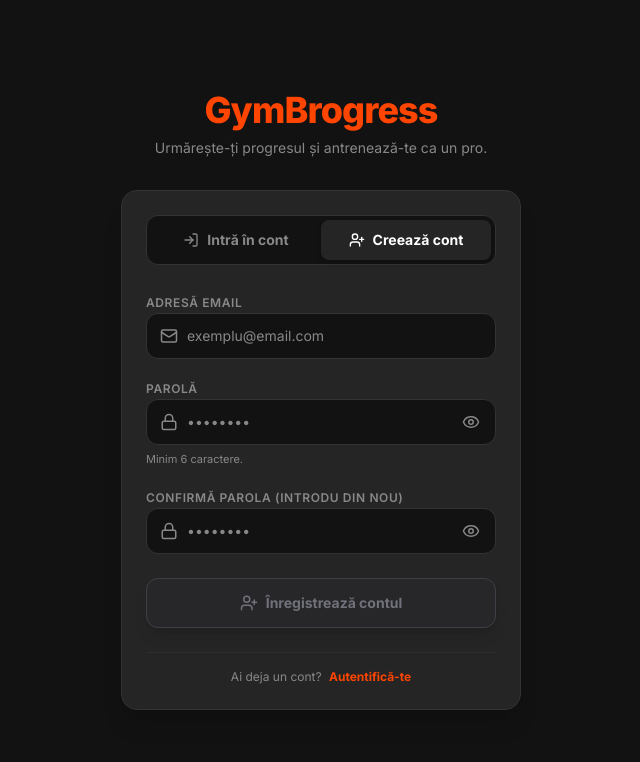
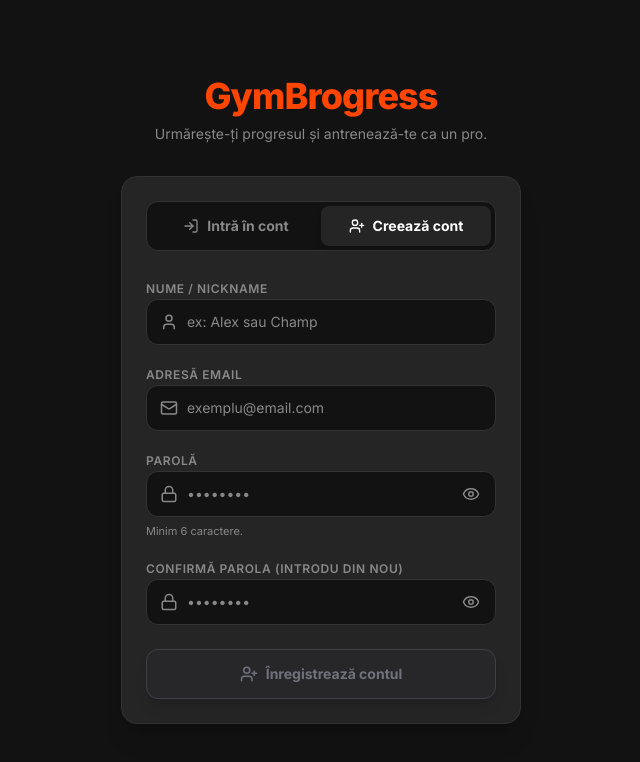
Before and after one commit to wFlorea/GymBrogress, a Next.js app: page /login in a window 1280 px wide. Both pictures are taken after a click on the button "Creează cont". Shown: the top 762 px of the page, without its empty margins (319-959 px from the left). Built offline with nearby package versions, Linux system fonts and the light colour scheme.

Commit message:
feat: add name field on signup, remove redundant footer auth links, and display dynamic name in profile

```diff
--- a/src/app/login/LoginForm.tsx
+++ b/src/app/login/LoginForm.tsx
@@ -2,10 +2,11 @@
 
 import { useState } from 'react'
 import { login, signup } from './actions'
-import { Eye, EyeOff, Lock, Mail, AlertCircle, CheckCircle2, UserPlus, LogIn } from 'lucide-react'
+import { Eye, EyeOff, Lock, Mail, AlertCircle, CheckCircle2, UserPlus, LogIn, User } from 'lucide-react'
 
 export function LoginForm({ serverMessage }: { serverMessage?: string }) {
   const [mode, setMode] = useState<'login' | 'signup'>('login')
+  const [name, setName] = useState('')
   const [email, setEmail] = useState('')
   const [password, setPassword] = useState('')
   const [confirmPassword, setConfirmPassword] = useState('')
@@ -26,6 +27,12 @@ export function LoginForm({ serverMessage }: { serverMessage?: string }) {
     setClientError(null)
 
     if (mode === 'signup') {
+      if (!name.trim()) {
+        e.preventDefault()
+        setClientError('Te rugăm să introduci un nume sau nickname.')
+        return
+      }
+
       if (password.length < 6) {
         e.preventDefault()
         setClientError('Parola trebuie să aibă cel puțin 6 caractere.')
@@ -84,6 +91,28 @@ export function LoginForm({ serverMessage }: { serverMessage?: string }) {
 
         {/* Form */}
         <form onSubmit={handleSubmit} className="flex flex-col gap-4">
+          {/* Name / Nickname (Only in Signup Mode) */}
+          {mode === 'signup' && (
+            <div className="space-y-1.5 animate-in fade-in slide-in-from-top-2 duration-200">
+              <label className="text-xs font-semibold uppercase tracking-wider text-[var(--color-muted)]" htmlFor="name">
+                Nume / Nickname
+              </label>
+              <div className="relative">
+                <input
+                  id="name"
+                  name="name"
+                  type="text"
+                  value={name}
+                  onChange={(e) => setName(e.target.value)}
+                  placeholder="ex: Alex sau Champ"
+                  required
+                  className="w-full rounded-xl pl-10 pr-4 py-3 bg-[#121212] border border-[var(--color-border)] text-white placeholder:text-[var(--color-muted)] focus:outline-none focus:border-[var(--color-primary)] transition-colors text-sm"
+                />
+                <User size={18} className="absolute left-3.5 top-1/2 -translate-y-1/2 text-[var(--color-muted)]" />
+              </div>
+            </div>
+          )}
+
           {/* Email */}
           <div className="space-y-1.5">
             <label className="text-xs font-semibold uppercase tracking-wider text-[var(--color-muted)]" htmlFor="email">
@@ -207,9 +236,9 @@ export function LoginForm({ serverMessage }: { serverMessage?: string }) {
           ) : (
             <button
               formAction={signup}
-              disabled={isPasswordMismatch || password.length < 6}
+              disabled={isPasswordMismatch || password.length < 6 || !name.trim()}
               className={`mt-2 w-full rounded-xl py-3.5 font-bold transition-all shadow-lg text-sm flex items-center justify-center gap-2 ${
-                isPasswordMismatch || password.length < 6
+                isPasswordMismatch || password.length < 6 || !name.trim()
                   ? 'bg-zinc-800 text-zinc-500 cursor-not-allowed border border-zinc-700'
                   : 'bg-[var(--color-primary)] text-white hover:bg-[var(--color-primary-hover)] shadow-[#FF4500]/25 active:scale-[0.98]'
               }`}
@@ -218,33 +247,6 @@ export function LoginForm({ serverMessage }: { serverMessage?: string }) {
             </button>
           )}
         </form>
-
-        {/* Footer Toggle Link */}
-        <div className="mt-6 text-center border-t border-[var(--color-border)]/60 pt-4">
-          {mode === 'login' ? (
-            <p className="text-xs text-[var(--color-muted)]">
-              Nu ai încă un cont?{' '}
-              <button
-                type="button"
-                onClick={() => handleModeChange('signup')}
-                className="text-[var(--color-primary)] font-bold hover:underline ml-1"
-              >
-                Creează cont acum
-              </button>
-            </p>
-          ) : (
-            <p className="text-xs text-[var(--color-muted)]">
-              Ai deja un cont?{' '}
-              <button
-                type="button"
-                onClick={() => handleModeChange('login')}
-                className="text-[var(--color-primary)] font-bold hover:underline ml-1"
-              >
-                Autentifică-te
-              </button>
-            </p>
-          )}
-        </div>
       </div>
     </div>
   )
--- a/src/app/login/actions.ts
+++ b/src/app/login/actions.ts
@@ -25,6 +25,7 @@ export async function login(formData: FormData) {
 export async function signup(formData: FormData) {
   const supabase = await createClient()
 
+  const name = (formData.get('name') as string)?.trim() || 'Champ'
   const email = (formData.get('email') as string).trim()
   const password = formData.get('password') as string
   const confirmPassword = formData.get('confirmPassword') as string
@@ -40,6 +41,11 @@ export async function signup(formData: FormData) {
   const { error } = await supabase.auth.signUp({
     email,
     password,
+    options: {
+      data: {
+        name,
+      },
+    },
   })
 
   if (error) {
--- a/src/app/profile/page.tsx
+++ b/src/app/profile/page.tsx
@@ -18,11 +18,11 @@ export default async function ProfilePage() {
 
       {/* User Card */}
       <div className="bg-[var(--color-surface)] p-4 rounded-xl border border-[var(--color-border)] mb-6 flex items-center gap-4">
-        <div className="w-12 h-12 bg-[var(--color-primary)] rounded-full flex items-center justify-center text-white font-bold text-xl">
-          {user?.email?.charAt(0).toUpperCase() || 'U'}
+        <div className="w-12 h-12 bg-[var(--color-primary)] rounded-full flex items-center justify-center text-white font-bold text-xl shadow-md shadow-[#FF4500]/20">
+          {(user?.user_metadata?.name || user?.email || 'U').charAt(0).toUpperCase()}
         </div>
         <div>
-          <h2 className="font-bold">Brogresser</h2>
+          <h2 className="font-bold text-lg">{user?.user_metadata?.name || 'Brogresser'}</h2>
           <p className="text-[var(--color-muted)] text-sm">{user?.email}</p>
         </div>
       </div>
```
